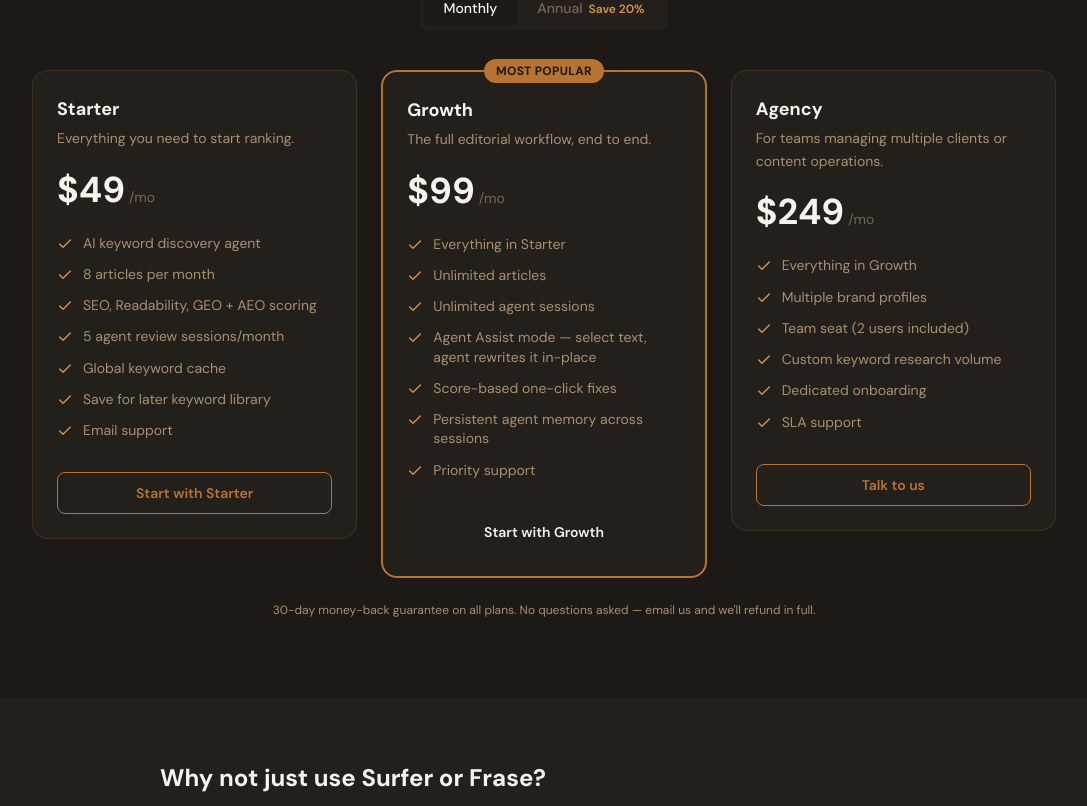
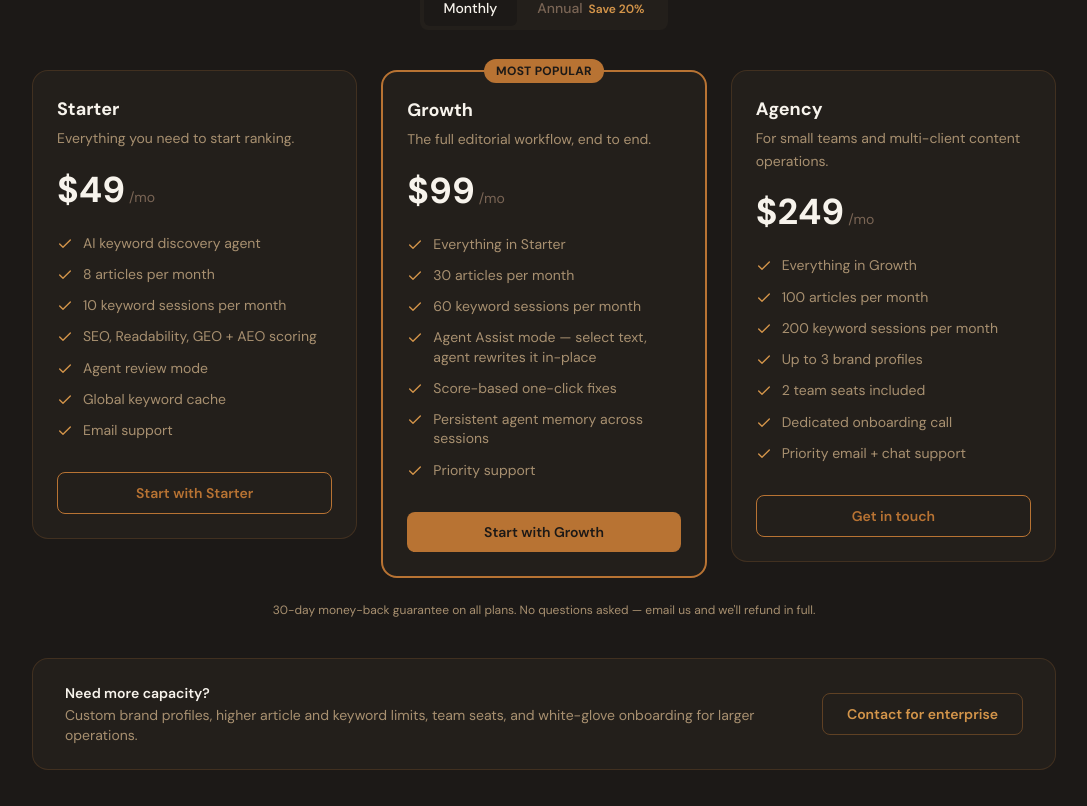
Before and after one commit to michaeljacobosborne-png/saas-seo, a Next.js app: page /pricing in a window 1280 px wide. Shown: the part 494-1300 px from the top of the page, without its empty margins (96-1183 px from the left). Built offline with nearby package versions, Linux system fonts and the light colour scheme; no server answers.

Commit message:
Pricing: accurate limits, remove unlimited language, agency caps, enterprise strip

```diff
--- a/src/app/(billing)/pricing/pricing-cards.tsx
+++ b/src/app/(billing)/pricing/pricing-cards.tsx
@@ -25,10 +25,10 @@ const PLANS = [
     features: [
       'AI keyword discovery agent',
       '8 articles per month',
+      '10 keyword sessions per month',
       'SEO, Readability, GEO + AEO scoring',
-      '5 agent review sessions/month',
+      'Agent review mode',
       'Global keyword cache',
-      'Save for later keyword library',
       'Email support',
     ],
   },
@@ -42,8 +42,8 @@ const PLANS = [
     popular: true,
     features: [
       'Everything in Starter',
-      'Unlimited articles',
-      'Unlimited agent sessions',
+      '30 articles per month',
+      '60 keyword sessions per month',
       'Agent Assist mode — select text, agent rewrites it in-place',
       'Score-based one-click fixes',
       'Persistent agent memory across sessions',
@@ -53,18 +53,19 @@ const PLANS = [
   {
     id: 'agency' as Plan,
     name: 'Agency',
-    tagline: 'For teams managing multiple clients or content operations.',
-    cta: 'Talk to us',
+    tagline: 'For small teams and multi-client content operations.',
+    cta: 'Get in touch',
     monthlyPrice: 249,
     annualPrice: 2390,
     popular: false,
     features: [
       'Everything in Growth',
-      'Multiple brand profiles',
-      'Team seat (2 users included)',
-      'Custom keyword research volume',
-      'Dedicated onboarding',
-      'SLA support',
+      '100 articles per month',
+      '200 keyword sessions per month',
+      'Up to 3 brand profiles',
+      '2 team seats included',
+      'Dedicated onboarding call',
+      'Priority email + chat support',
     ],
   },
 ]
@@ -260,7 +261,14 @@ export default function PricingCards({ currentPlan, currentInterval, hasActiveSu
                     ))}
                   </ul>
 
-                  {hasActiveSubscription && isCurrentPlan ? (
+                  {plan.id === 'agency' ? (
+                    <a
+                      href="mailto:hi@bylineseo.com?subject=Agency%20Plan%20Inquiry"
+                      className="w-full py-2.5 rounded-lg text-sm font-semibold transition-colors border border-[#B87333] text-[#B87333] hover:bg-[rgba(184,115,51,0.08)] text-center block"
+                    >
+                      Get in touch
+                    </a>
+                  ) : hasActiveSubscription && isCurrentPlan ? (
                     <button
                       onClick={handleManageBilling}
                       disabled={loading === 'portal'}
@@ -274,7 +282,7 @@ export default function PricingCards({ currentPlan, currentInterval, hasActiveSu
                       disabled={loading === plan.id}
                       className={`w-full py-2.5 rounded-lg text-sm font-semibold transition-colors disabled:opacity-60 ${
                         isFeatured
-                          ? 'bg-[rgba(184,115,51,0.08)]0 text-[#F7F3EC] hover:bg-[#B87333]'
+                          ? 'bg-[#B87333] text-[#1C1917] hover:bg-[#A0622A]'
                           : 'border border-[#B87333] text-[#B87333] hover:bg-[rgba(184,115,51,0.08)]'
                       }`}
                     >
@@ -293,6 +301,20 @@ export default function PricingCards({ currentPlan, currentInterval, hasActiveSu
           <p className="text-center text-[#A89070] text-xs mt-6">
             30-day money-back guarantee on all plans. No questions asked — email us and we'll refund in full.
           </p>
+
+          {/* Enterprise strip */}
+          <div className="mt-10 rounded-2xl border border-[rgba(184,115,51,0.2)] px-8 py-6 flex flex-col sm:flex-row items-center justify-between gap-4" style={{ background: '#231F1B' }}>
+            <div>
+              <p className="text-sm font-semibold text-[#F7F3EC] mb-0.5">Need more capacity?</p>
+              <p className="text-sm text-[#A89070]">Custom brand profiles, higher article and keyword limits, team seats, and white-glove onboarding for larger operations.</p>
+            </div>
+            <a
+              href="mailto:hi@bylineseo.com?subject=Enterprise%20Inquiry"
+              className="shrink-0 px-6 py-2.5 rounded-lg text-sm font-semibold border border-[rgba(184,115,51,0.4)] text-[#D4954A] hover:border-[#B87333] hover:text-[#B87333] transition-colors whitespace-nowrap"
+            >
+              Contact for enterprise
+            </a>
+          </div>
         </div>
       </div>
 
--- a/src/lib/usage.ts
+++ b/src/lib/usage.ts
@@ -1,7 +1,7 @@
 export const PLAN_LIMITS = {
   starter: { articles: 8, keywordSessions: 10, brandProfiles: 1 },
-  pro: { articles: 25, keywordSessions: 40, brandProfiles: 3 },
-  agency: { articles: 80, keywordSessions: Infinity, brandProfiles: 10 },
+  pro: { articles: 30, keywordSessions: 60, brandProfiles: 1 },
+  agency: { articles: 100, keywordSessions: 200, brandProfiles: 3 },
 }
 
 export async function checkArticleLimit(
```
